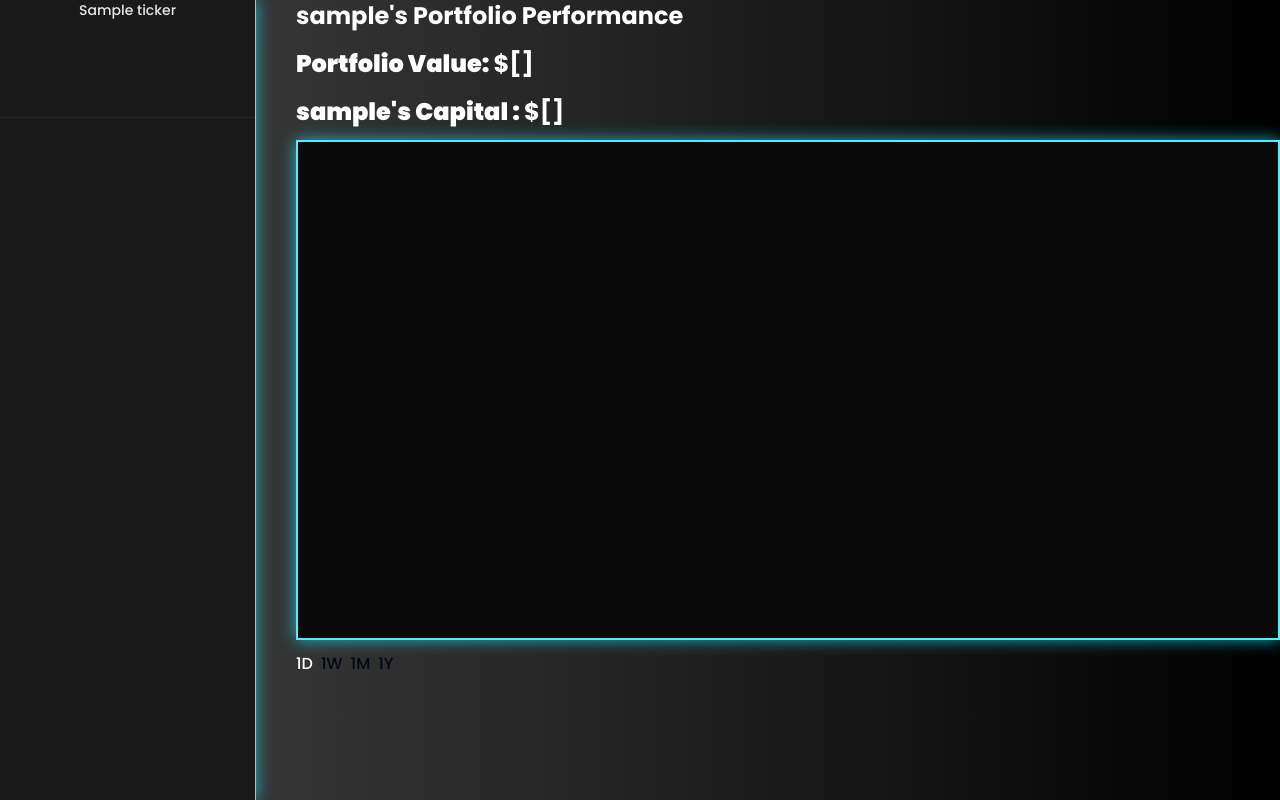
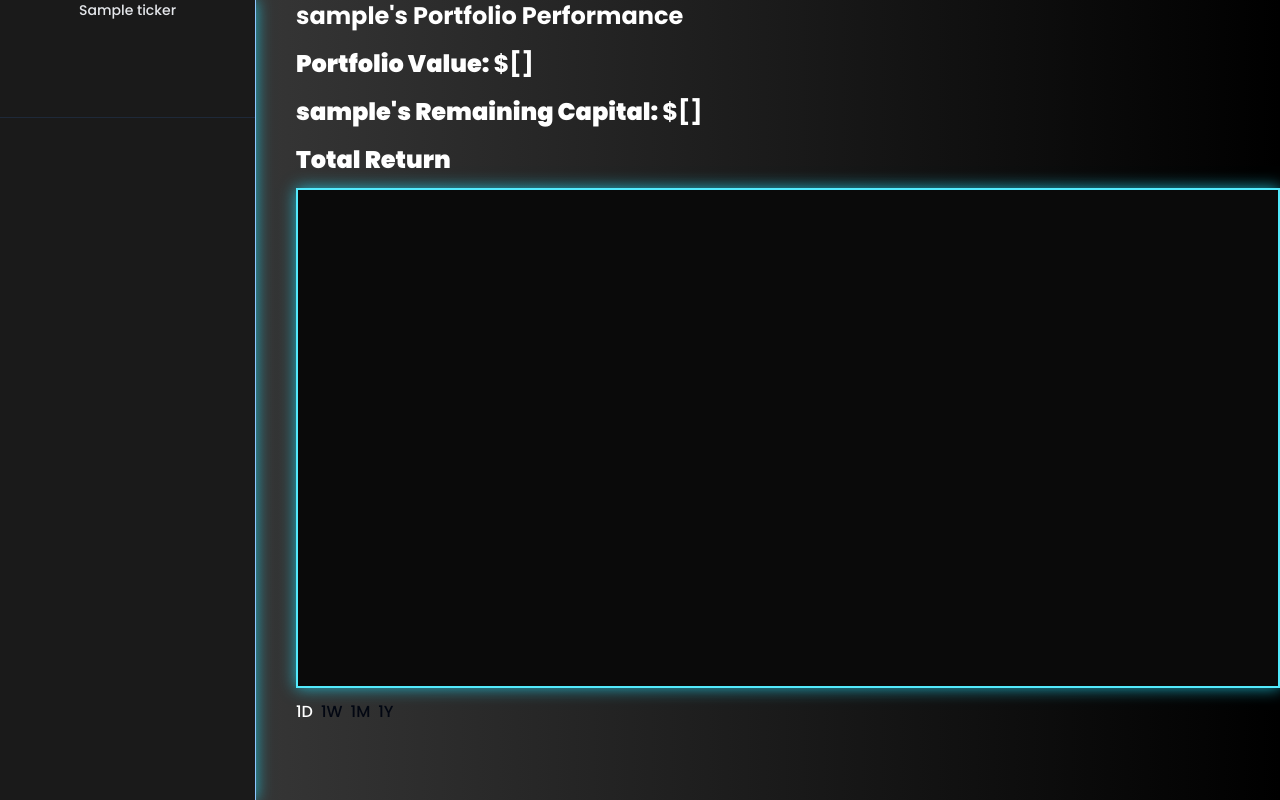
Before and after one commit to BriLouSal/MarketSIght, a Django app: template MarketSightBack/templates/base/portfolio_room.html in a window 1280 px wide. Shown: the part 44-844 px from the top of the page. Run offline with Django 5.2, Linux system fonts and the light colour scheme; a user stored in the database is signed in; tables that the repository leaves empty hold one stand-in row (values such as "Sample post"); the template is opened without the code that fills it: most values are stand-ins (such as "Sample title", 1, 10 or a date in 2020); a map, chart or similar area stays blank; style sheets or scripts are compiled from the project's sources; some libraries are stand-ins or nearby versions; some web fonts are replaced.

Commit message:
Finished Portfolio Views: The final pieces

```diff
--- a/MarketSightBack/static/portfolio.js
+++ b/MarketSightBack/static/portfolio.js
@@ -43,7 +43,7 @@ canveses_port.forEach((canvas, index) => {
     else if (stock.current_price === stock.yesterday_price) return '#7df0ff';
 
     // Else it should be red
-    else return '#FF3131';
+    return '#FF3131';
 
     }
 
@@ -145,6 +145,7 @@ function buttonUpdate() {
 
         const interval = this.getAttribute('data-interval');
             // console.log("Fetching data for:", interval);
+        // Grab the stock  info via url.py routers (I love Django so much :) )
         const response = portfolioStocks.map(stock =>
                     fetch(`/api/json_data_api/${stock.ticker}/${interval}/`).then(res => res.json())
                 );
@@ -175,3 +176,28 @@ function buttonUpdate() {
     });
 }
 buttonUpdate();
+
+// Fetch this from my stock.js and adjust it
+
+
+ // #  ROI = [(Current Value / Total Cost) - 1] x 100%
+
+
+
+ const totalReturn = document.getElementById('total-return')
+
+
+function color_changer(){
+    if (capital_user > cost_of_user) return '#36ff0f';
+    return '#FF3131'
+
+}
+const return_on_investment = ((valuePortfolio / cost_of_user) - 1) * 100
+
+
+totalReturn.innerHTML = `
+         <strong>Total Return:</strong>
+         <span style="color:${color_changer()}">
+         ${return_on_investment.toFixed(2)}%
+         </span>
+    `
--- a/MarketSightBack/templates/base/portfolio_room.html
+++ b/MarketSightBack/templates/base/portfolio_room.html
@@ -53,9 +53,12 @@
          <h2 class="text-white text-2xl font-bold mb-6 ">{{user.username}}'s Portfolio Performance</h2>
          <p class="text-white text-2xl font-bold"><strong>Portfolio Value: </strong>
          ${{portfolio_val}}</p>
-         <p class="text-white text-2xl font-bold"><strong>{{user.username}}'s  Capital : </strong>
+         <p class="text-white text-2xl font-bold"><strong>{{user.username}}'s Remaining  Capital: </strong>
             ${{capital | safe}}
          </p>
+            <p class="text-white text-2xl font-bold" id="total-return"><strong>Total Return</strong>
+         </p>
+
 
 
       </div>
@@ -63,6 +66,7 @@
         <!--Text and also create canva wrapper   -->
       <div class="relative h-[500px] w-full max-w-5xl border-2 border-cyan-300 shadow-[0_0_15px_rgba(34,211,238,0.8)] bg-[#0a0a0a]">
          <canvas id="portfolioGraph"></canvas>
+         <canvas id="bullishGraph"></canvas>
       </div>
 
       <div class="-full max-w-5xl flex flex-row gap-2 mt-4 ">
@@ -98,6 +102,9 @@
 
 {% block scripts %}
 <script>
+   const capital_user = {{ capital|safe }};
+   const valuePortfolio = {{portfolio_val| safe}}
+   const cost_of_user = {{ cost_of_user_portfolio|safe }};
    const portfolioStocks = {{ json_data_set_stocks|safe }};
    console.log(portfolioStocks);
 </script>
```
Also changed, not shown: MarketSightBack/views.py (+11 -0 lines), PortfolioViewFinished.png (added), README.md.
